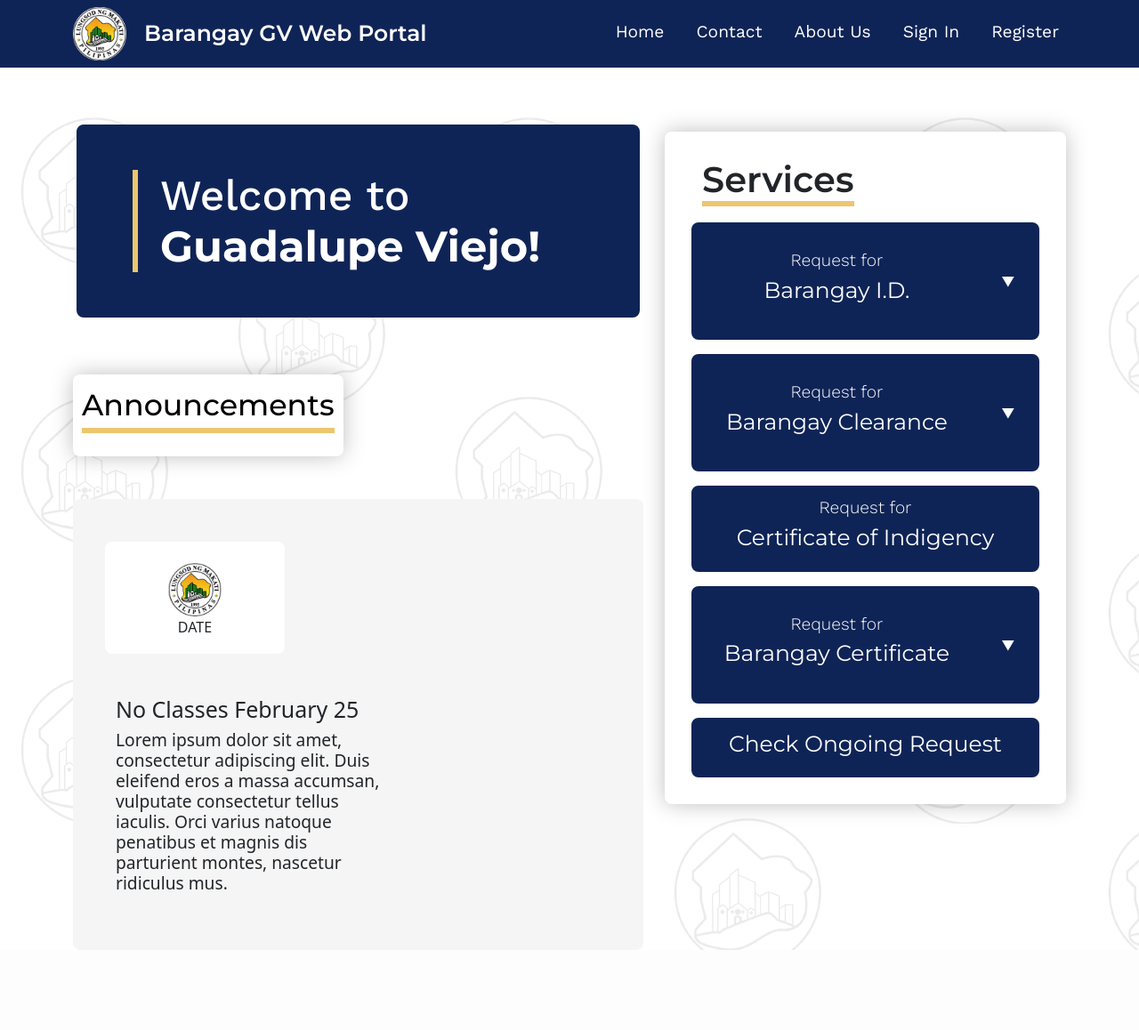
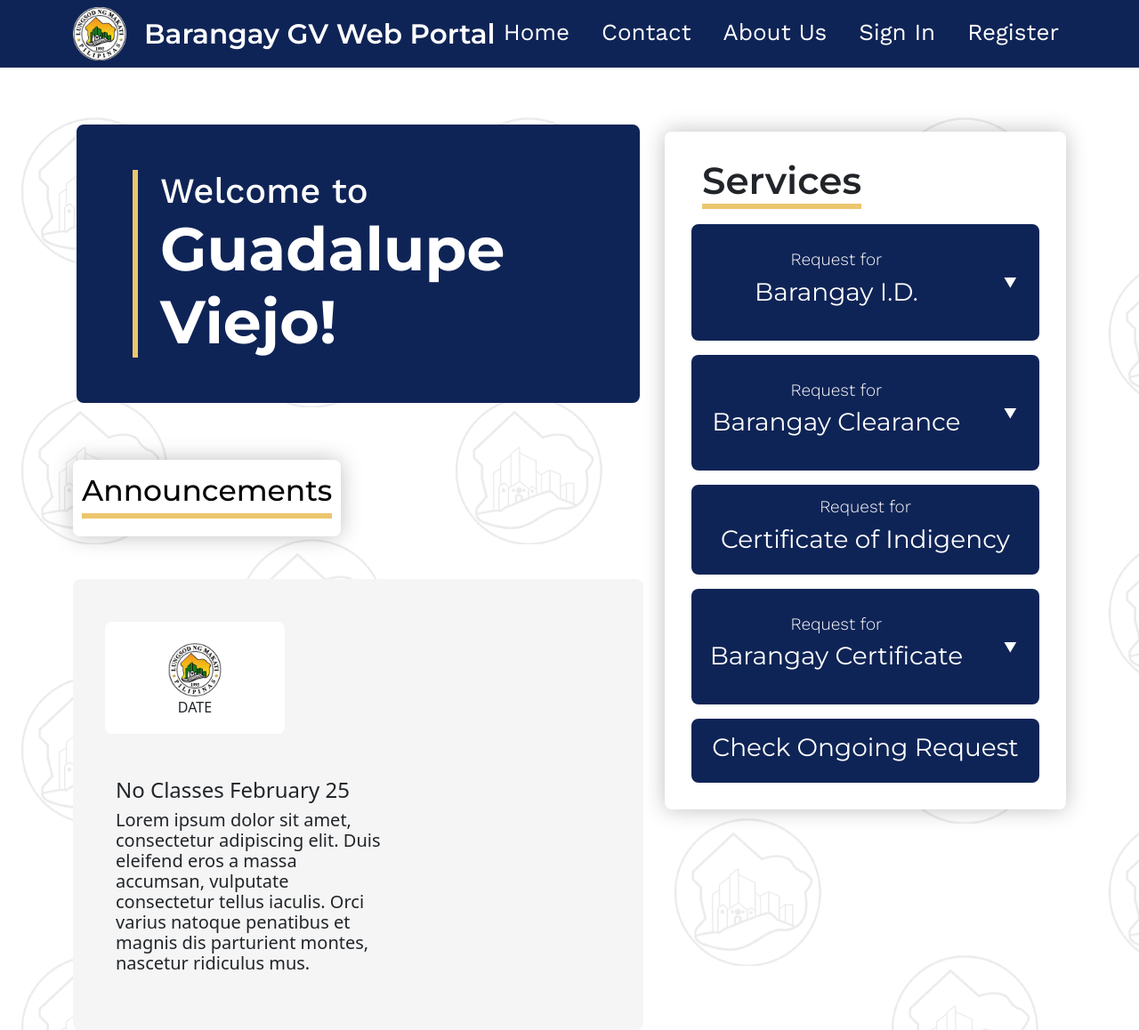
Before and after one commit to KennethFranco/Barangay-GV-Web-Portal, a Django app: page /web_portal/ in a window 1280 px wide. Shown: the whole page at 89% size. Before the commit the page ends 1068 px from the top, so only its background shows below. Run offline with Django 4.2, Linux system fonts and the light colour scheme; data comes from the database, SQL or seed files in the repository; some libraries are stand-ins or nearby versions.

Commit message:
Pushing from backups folder

```diff
--- a/msys42/web_portal/static/styles.css
+++ b/msys42/web_portal/static/styles.css
@@ -2,52 +2,6 @@
 
 * {
     text-decoration: none;
-}
-
-/* NAV / DROP DOWN */
-.collapsible {
-    cursor: pointer;
-    padding: 18px;
-    width: 100%;
-    border: none;
-    outline: none;
-    font-size: 15px;
-}
-
-.contentBlock {
-    padding: 20px;
-    display: none;
-    border-radius: 8px;
-    overflow: hidden;
-    background-color: #f1f1f1;
-}
-
-.content {
-    color: #0F2456;
-    text-decoration: none;
-}
-
-.content:hover {
-    color: #ECC66E;
-    text-decoration: none;
-}
-
-/* GLOBAL FONTS */
-.globalTitle{
-    font-size: calc(16px + 2.5vw);
-    font-family: 'Montserrat', sans-serif;
-}
-
-.globalHeader{
-    font-size: calc(16px + 1.35vw);
-}
-
-.globalSubHeader{
-    font-size: calc(16px + 0.70vw);
-}
-
-.globalBody{
-    font-size: calc(16px + 0.25vw);
 }
 
 .main {
@@ -130,7 +83,7 @@
 
 .navbarTitle {
     color: white;
-    /* font-size: 31px; */
+    font-size: 31px;
     font-weight: 600;
 }
 
@@ -140,7 +93,7 @@
 
 .navbarOption {
     color: white !important;
-    /* font-size: 26px; */
+    font-size: 26px;
     text-decoration: none;
     border-bottom: 3px solid #0F2456;
     margin-right: 20px;
@@ -167,13 +120,13 @@
 
 .heroTitle {
     font-weight: 700;
+    font-size: 68px;
 }
 
 /* ANNOUNCEMENTS */
 .announcementsHeader {
     height: 86px;
     width: fit-content;
-    height: fit-content;
     background: #FFFFFF;
     box-shadow: 0px 0px 24px rgba(0, 0, 0, 0.25);
     border-radius: 8px;
@@ -187,6 +140,7 @@
     width: fit-content;
     color: #000000;
     font-weight: 500;
+    font-size: 33px;
 }
 
 .announcementsFrame {
@@ -196,15 +150,13 @@
 
 .announcementsTitle {
     font-weight: 500;
-    /* font-size: 24px; */
-    font-size: calc(16px + 0.70vw);
+    font-size: 24px;
     line-height: 29px;
 }
 
 .announcementsDesc {
     font-weight: 300;
-    /* font-size: 20px; */
-    font-size: calc(16px + 0.25vw);
+    font-size: 20px;
     line-height: 23px;
 }
 
@@ -226,15 +178,17 @@
 }
 
 .servicesBody {
+    font-size: 19px;
     font-weight: 300
 }
 
 .servicesTitle {
+    font-size: 28px;
     font-weight: 400
 }
 
 .servicesMainTitle {
-    /* font-size: 42px; */
+    font-size: 42px;
     font-weight: 600;
 }
 
@@ -242,6 +196,33 @@
     border-bottom: 1px solid black;
     font-weight: 600;
     font-size: 15px;
+}
+
+.collapsible {
+    cursor: pointer;
+    padding: 18px;
+    width: 100%;
+    border: none;
+    outline: none;
+    font-size: 15px;
+}
+
+.contentBlock {
+    padding: 20px;
+    display: none;
+    border-radius: 8px;
+    overflow: hidden;
+    background-color: #f1f1f1;
+}
+
+.content {
+    color: #0F2456;
+    text-decoration: none;
+}
+
+.content:hover {
+    color: #ECC66E;
+    text-decoration: none;
 }
 
 /* FORMS */
```
Also changed, not shown: other parts of msys42/web_portal/static/styles.css (+12 -36 lines). Lines whose indentation alone changed are shown as unchanged.
